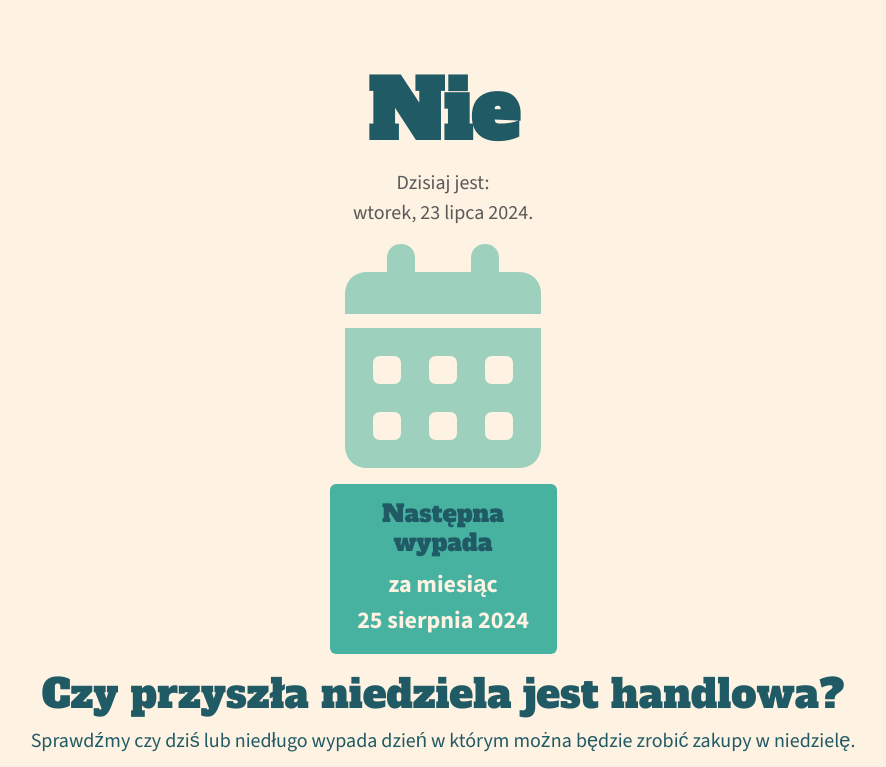
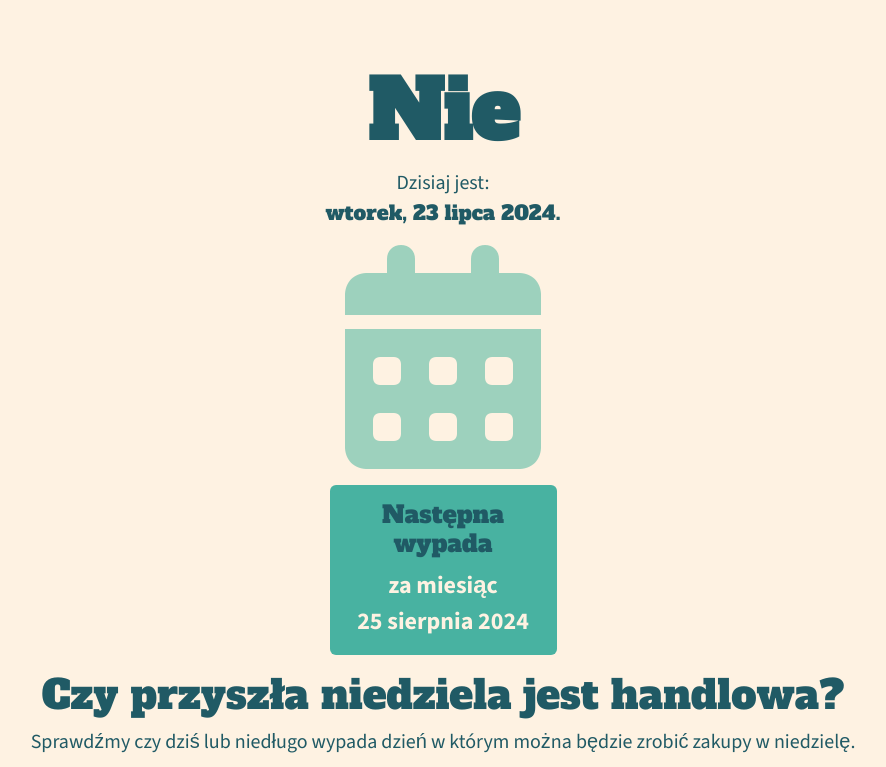
Before and after one commit to peterpoliwoda/niedziela-handlowa, a plain HTML site: page index.html in a window 1280 px wide. Shown: the top 767 px of the page, without its empty margins (197-1083 px from the left). Drawn offline with nearby package versions, Linux system fonts and the light colour scheme.

Commit message:
Today is bolder

```diff
--- a/styles.css
+++ b/styles.css
@@ -22,15 +22,6 @@ h5
     color: #205a65;
     font-family: 'Alfa Slab One', serif;
 }
-/*
-.card h1,
-.card h2,
-.card h3,
-.card h4,
-.card h5
-{
-    color: #fef2e2;
-} */
 
 a {
     color: #205a65;
@@ -93,6 +84,14 @@ a {
     color: #fef2e2;
 }
 
+#niedziela-subtitle {
+    color:#205a65;
+}
+
+#niedziela-subtitle strong {
+    font-family: 'Alfa Slab One', serif;
+}
+
 .background-yes {
     background: #fef2e2;
 }
```
